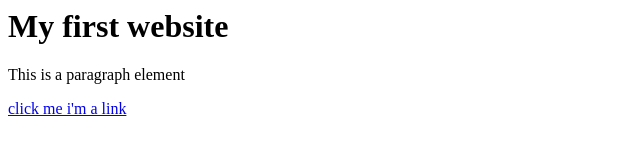
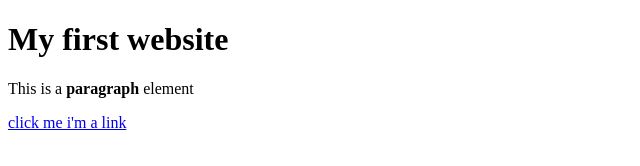
Before and after one commit to bitosalt/Project, a plain HTML site: page test.html in a window 1280 px wide. Shown: the whole page, without its empty margins (0-640 px from the left). Drawn offline with Linux system fonts and the light colour scheme.

Commit message:
Update test.html

```diff
--- a/test.html
+++ b/test.html
@@ -1,3 +1,12 @@
+
+<!DOCTYPE html>
+<html>
+<head>
+	<title>Test  page</title>
+</head>
+<body>
 <h1>My first website</h1>
-<p>This is a paragraph element</p>
+<p>This is a <b>paragraph</b> element</p>
 <a href="http://www.google.com" target="_blank">click me i'm a link</a>
+</body>
+</html>
```
